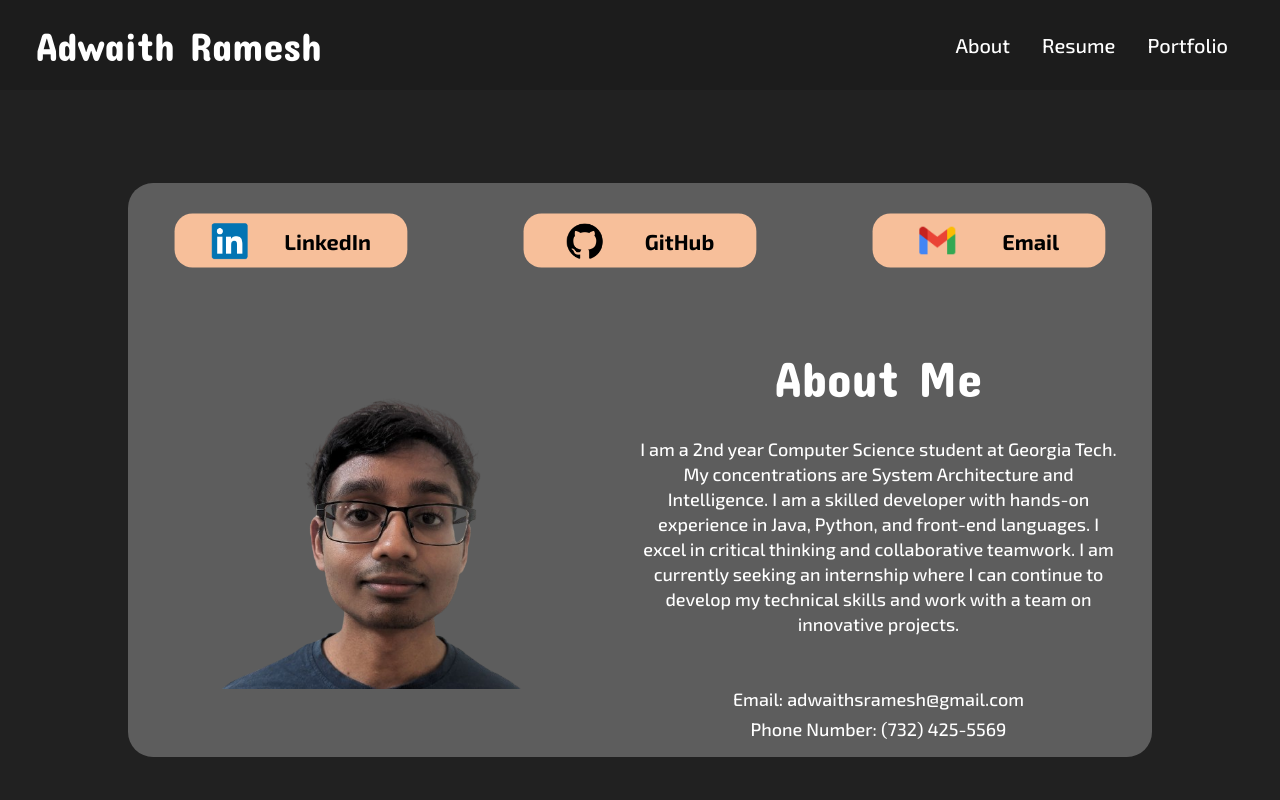
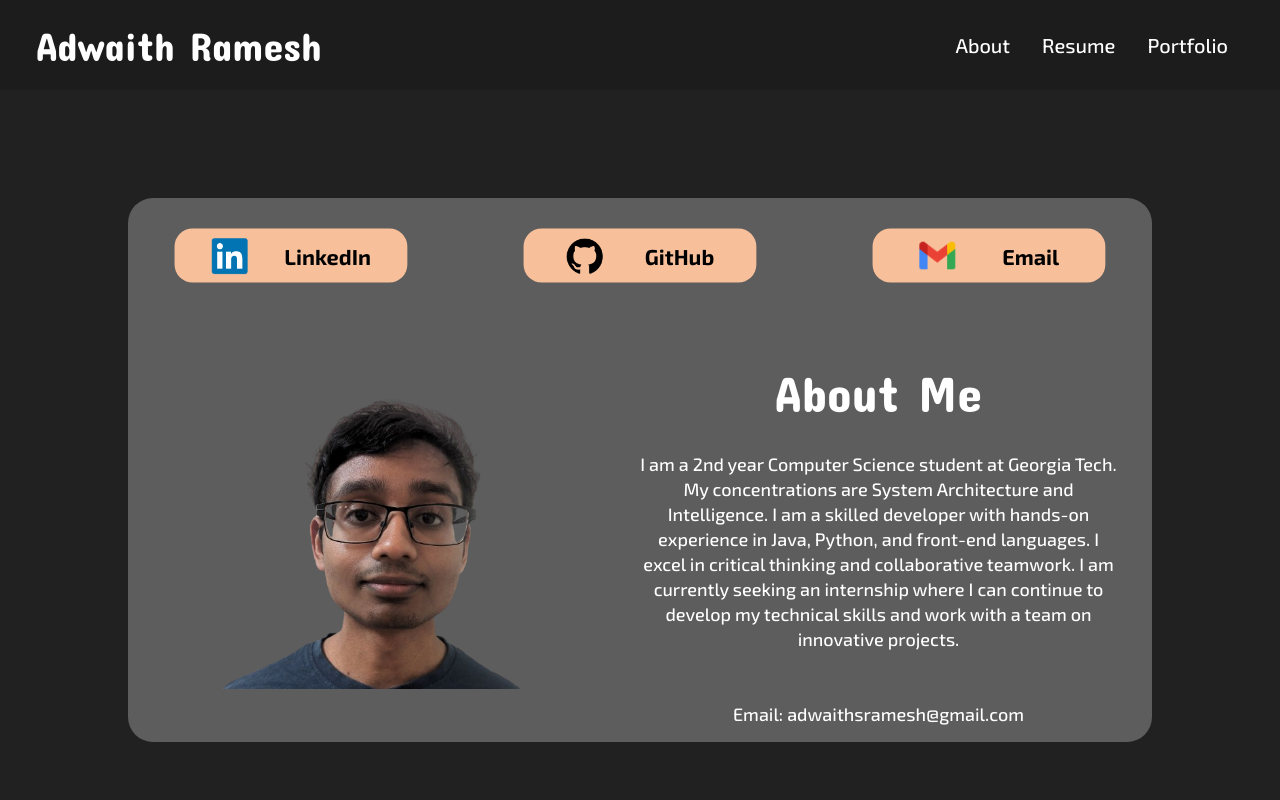
Before and after one commit to qwerty111i/portfolio, a React (Create React App) app: page / in a window 1280 px wide. Shown: the top 800 px of the page. Built offline with nearby package versions, Linux system fonts and the light colour scheme; the HTML template or start-up script is replaced by a standard one.

Commit message:
Modified About Me text

```diff
--- a/src/components/About.js
+++ b/src/components/About.js
@@ -37,7 +37,6 @@ const About = () => {
                 <h1 className='title'>About Me</h1>
                 <p className='text'>I am a 2nd year Computer Science student at Georgia Tech.  My concentrations are System Architecture and Intelligence.  I am a skilled developer with hands-on experience in Java, Python, and front-end languages.  I excel in critical thinking and collaborative teamwork.  I am currently seeking an internship where I can continue to develop my technical skills and work with a team on innovative projects.</p>
                 <p className='text-contact'>Email: adwaithsramesh@gmail.com</p>
-                <p className='text-contact'>Phone Number: (732) 425-5569</p>
               </div>
             </div>
           </div>
```
